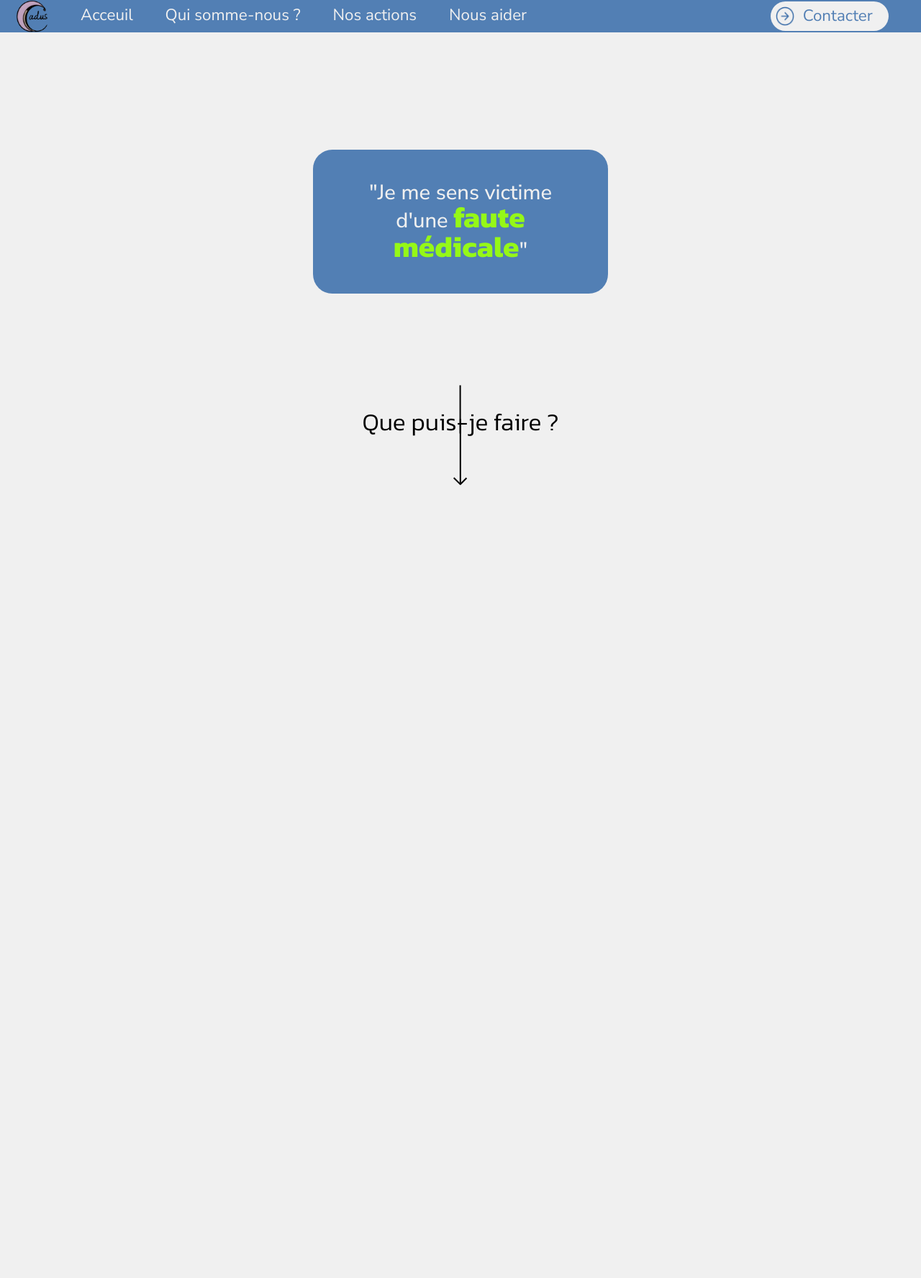
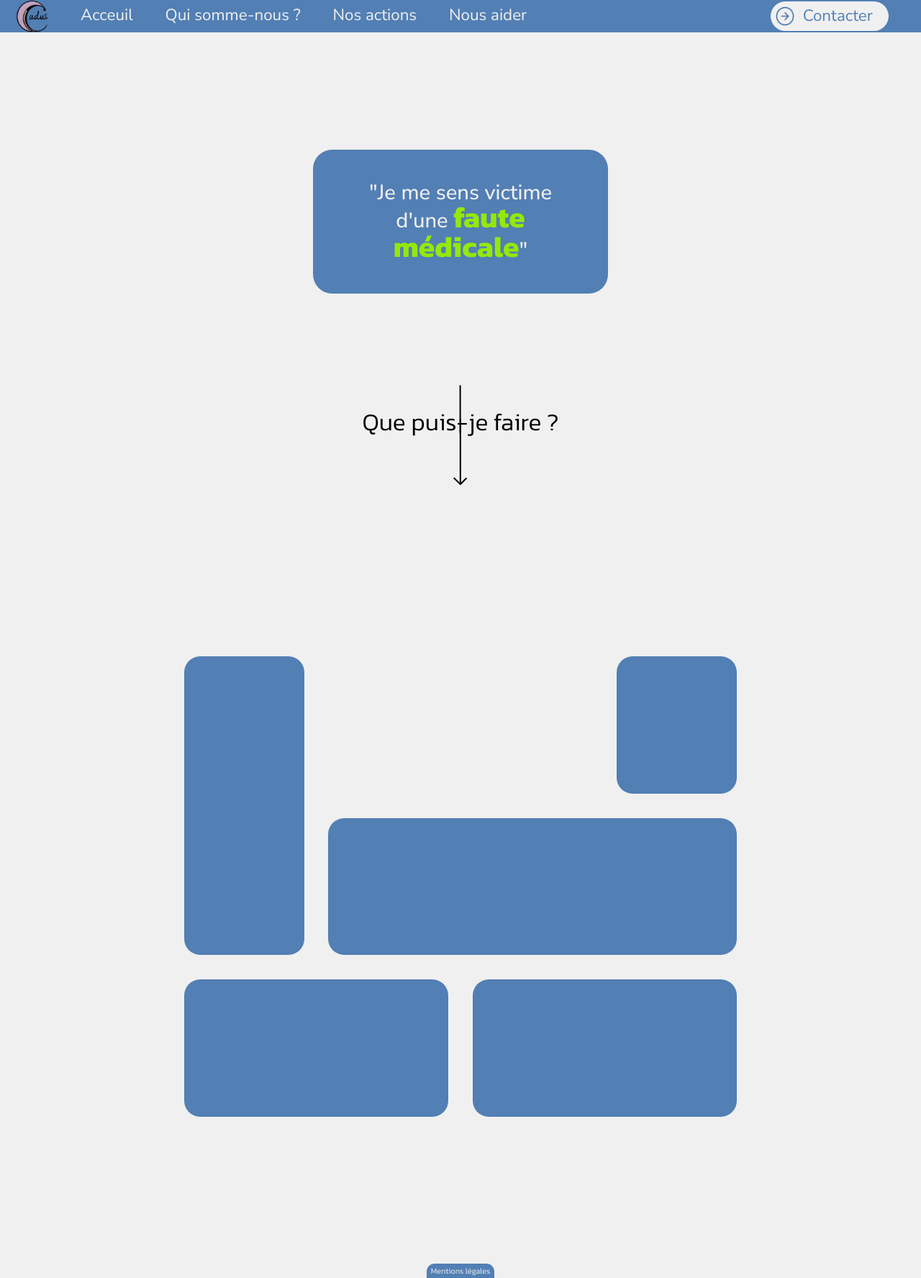
Before and after one commit to Ket-tei/Cadus, a PHP site: page / in a window 1280 px wide. Shown: the whole page at 72% size. Before the commit the page ends 674 px from the top, so only its background shows below. Run offline with PHP 8.4, Linux system fonts and the light colour scheme.

Commit message:
tri + mentions legales + bento

```diff
--- a/css/base.css
+++ b/css/base.css
@@ -8,7 +8,7 @@ body {
   /* variable Color */
   --primary: #F0F0F0;
   --secondary: #527FB4;
-  --extra: #95F817;
+  --extra: #94E80A;
   --white: #F0F0F0;
   --black: #000;
   /* -------- */
--- a/css/navbar.css
+++ b/css/navbar.css
@@ -98,15 +98,15 @@ header {
             font-size: 500;
             transition: all 200ms ease-in-out;
 
-            /* creation de la barre de remplissage */
-            /* &::after {
-              content: '';
+            /* creation du nouveau contact */
+            &::after {
+              content: 'Contacter';
               display: block;
-              border-bottom: solid 0.1em var(--secondary);
-              border-radius: 10em;
-              transform: scaleX(0) translateY(-855%) translateX(-530%);
-              transition: transform 200ms ease-out;
-            } */
+              position: absolute;
+              color: #527FB400;
+              transform: scaleX(1) translateY(-100%) translateX(-150%);
+              transition: all 200ms ease-in-out;
+            }
           }
 
           &:hover {
@@ -118,9 +118,10 @@ header {
             p {
               transform: translateX(100%);
               color: #527FB400;
-              /* affichage de la barre de remplissage */
+              /* affichage et deplacement du nouveau contact */
               &::after {
-                transform: scaleX(1) translateY(-850%) translateX(-130%);
+                color: var(--secondary);
+                transform: scaleX(1) translateY(-100%) translateX(-130%);
               }
             }
           }
--- a/index.html
+++ b/index.html
@@ -12,11 +12,14 @@
   <body>
     <!-- Menu -->
 
+    <!-- Page d'acceuil -->
     <section id="landing-page">
+      <!-- Phrase d'accroche -->
       <div class="sentence">
         <h1>"Je me sens victime d'une <span>faute médicale</span>"</h1>
       </div>
 
+      <!-- Fleche -->
       <div class="arrow">
         <span id="arrow-top"></span>
         <p>Que puis-je faire ?</p>
@@ -26,12 +29,55 @@
       </div>
     </section>
 
+    <!-- Bento d'information -->
     <section id="bento">
-
+      <div id="bento-wrapper">
+        <div class="bento b1"></div>
+        <div class="bento b2"></div>
+        <div class="bento b3"></div>
+        <div class="bento b4"></div>
+        <div class="bento b5"></div>
+      </div>
     </section>
 
-    <footer></footer>
+    <section class="mentions-button">
+      <button id="show-button">Mentions légales</button>
+    </section>
+    <footer>
+      <div class="footer-wrapper">
+        <div class="footer-mentions">
+          <div class="logo">
+            <img src="./ressources/Logo_Cadus.png" alt="Logo Cadus"/>
+          </div>
+          <div class="text">
+            <h3>Mentions légales:</h3>
+            <p>
+              Nom du site www.cadus.fr</br>
+              Raison sociale : Conseil Aide & Défense des Usagers de la Santé</br>
+              Siège Social : 8 Rue Jean GIONO 49100 ANGERS</br>
+              Directeur de publication Mme J. HOUDAYER</br>
+              </br>
+              Les informations qui vous concernent sont destinées à l'association  CADUS.
+              Celles-ci ne seront en aucun cas transmises à des tiers.
+              Conformément à la loi n°78-17 du 6.01.78 CNIL, vous disposez à tout  moment d'un droit d'accés,
+              de modification, de rectification, et de  suppression des informations vous concernant.
+              Il vous suffit de nous  adresser un courrier en ce sens par Email ou voie Postale.
+            </p>
+          </div>
+        </div>
+        <div class="footer-plan"></div>
+          <ul>
+            <li><a href="#">Acceuil</a></li>
+            <li><a href="#">Qui somme-nous ?</a></li>
+            <li><a href="#">Nos actions</a></li>
+            <li><a href="#">Nous aider</a></li>
+            <li><a href="#">Contacter</a></li>
+          </ul>
+        </div>
+      </div>
+    </footer>
 
     <script src="./js/navbar.js"></script>
+    <script src="./js/mentions.js"></script>
   </body>
 </html>
--- /dev/null
+++ b/js/mentions.js
@@ -0,0 +1,9 @@
+const showButton = document.querySelector('#show-button');
+const footerMention = document.querySelector('footer');
+
+showButton.addEventListener('click', () => {
+  console.log('click');
+    // Toggle l'affichage du panneau
+    footerMention.classList.toggle('show');
+    showButton.classList.toggle('show');
+});
--- a/style.css
+++ b/style.css
@@ -74,3 +74,146 @@
     }
   }
 }
+
+/* Bento */
+#bento {
+  padding-top: 5em;
+  width: inherit;
+  height: 100vh;
+  background-color: var(--white);
+
+  #bento-wrapper {
+    display: grid;
+    width: 60%;
+    height: 80%;
+    margin: auto;
+    justify-content: center;
+    grid-template-columns: repeat(4, 1fr);
+    grid-template-rows: repeat(3, 1fr);
+    grid-gap: 1.5em;
+
+    .bento {
+      background-color: var(--secondary);
+      border-radius: 1em;
+    }
+
+    .b1 {
+      grid-column: 1;
+      grid-row: 1 / 3;
+    }
+    .b2 {
+      grid-column: 4;
+      grid-row: 1;
+    }
+
+    .b3 {
+      grid-column: 2 / 5;
+      grid-row: 2;
+    }
+
+    .b4 {
+      grid-column: 1 / 3;
+      grid-row: 3;
+    }
+
+    .b5 {
+      grid-column: 3 / 5;
+      grid-row: 3;
+    }
+  }
+}
+
+
+/* Plan du site + mentions legales */
+footer {
+  position: absolute;
+  bottom: -130vh;
+  left: 0;
+  max-height: 0%;
+  overflow-y: hidden;
+  transition: all 500ms ease;
+
+  .footer-wrapper {
+    display: flex;
+    width: inherit;
+    height: auto;
+    padding: 1em;
+    justify-content: space-around;
+    align-items: center;
+    background-color: var(--secondary);
+    color: var(--black);
+    font-family: 'Kanit','sans-serif';
+    font-weight: 300;
+    font-size: 0.4em;
+    transition: all 300ms ease;
+
+
+    .footer-mentions {
+      align-items: center;
+      display: flex;
+      width: 50%;
+
+      .logo {
+        margin: auto 2em;
+        img {
+          width: 5em;
+          height: 5em;
+        }
+      }
+
+      .text {
+        width: 80%;
+        margin: auto 2em;
+      }
+
+      &::after {
+        content: '';
+        display: block;
+        height: 10em;
+        width: 0.11em;
+        border-right: solid 0.11em var(--black);
+      }
+    }
+  }
+  &.show {
+    bottom: -122vh;
+    max-height: fit-content;
+  }
+}
+
+
+/* Button qui controle le panel de mentions legale  */
+.mentions-button {
+  position: relative;
+  height: 5vh;
+  width: 100%;
+  margin-top: 3vh;
+
+  #show-button {
+    position: absolute;
+    bottom: 0;
+    left: 0;
+    right: 0;
+    height: 50%;
+    width: fit-content;
+    margin: 0 auto;
+
+    background-color: var(--secondary);
+    font-family: 'Kanit','sans-serif';
+    font-weight: 300;
+    font-size: 0.5em;
+    cursor: pointer;
+    border-style: none;
+    border-radius: 1em 1em 0 0;
+    color: var(--white);
+
+    transition: all 400ms ease-in-out;
+
+    &:hover {
+      height: 100%;
+    }
+    &.show {
+      bottom: 420%;
+    }
+  }
+}
```
Also changed, not shown: ressources/cadus_logo-removebg-preview.jpeg (deleted).
